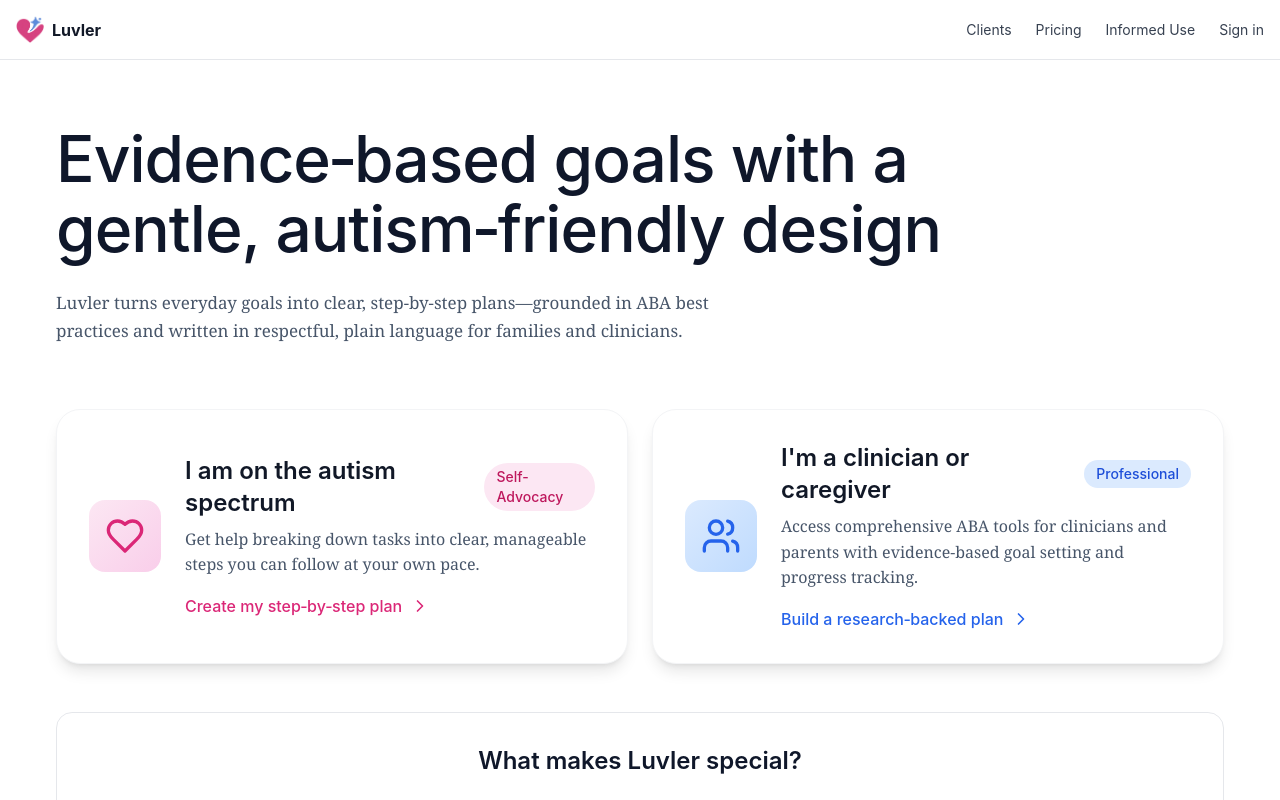
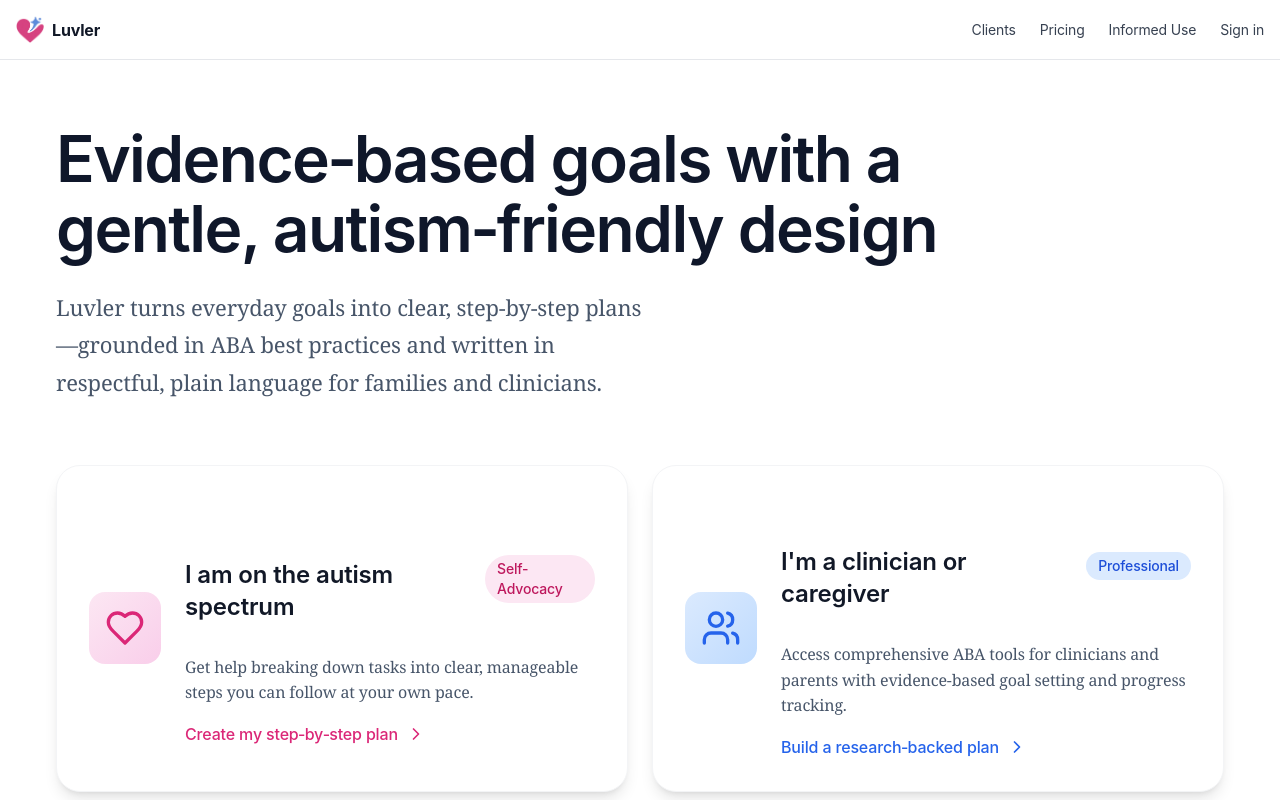
Before and after one commit to bohselecta/luvler, a Next.js app: page / in a window 1280 px wide. Shown: the top 800 px of the page. Built offline with nearby package versions, Linux system fonts and the light colour scheme; no server answers.

Commit message:
Typography: Anthropic-inspired scale (17.5px body, 1.7 line-height, lighter hero)

```diff
--- a/app/page.tsx
+++ b/app/page.tsx
@@ -21,10 +21,10 @@
       <div className="max-w-[1280px] w-full px-4 md:px-8">
         {/* Header */}
         <div className="mb-16">
-          <h1 className="mt-10 text-[3.5rem] md:text-[4rem] leading-[1.1] font-medium tracking-[-0.015em] text-slate-900 max-w-4xl font-display">
+          <h1 className="mt-10 text-[3.5rem] md:text-[4rem] leading-[1.1] font-semibold tracking-tight text-slate-900 max-w-4xl font-display">
             Evidence‑based goals with a gentle, autism‑friendly design
           </h1>
-          <p className="mt-6 text-[1.0625rem] leading-[1.65] text-slate-600 max-w-2xl font-serif">
+          <p className="mt-6 text-[22px] leading-[1.7] font-normal text-slate-600 max-w-[48ch] font-serif">
             Luvler turns everyday goals into clear, step‑by‑step plans—grounded in ABA best practices and written in respectful, plain language for families and clinicians.
           </p>
         </div>
--- a/styles/globals.css
+++ b/styles/globals.css
@@ -73,6 +73,10 @@
   text-rendering: optimizeLegibility;
 }
 
+body {
+  letter-spacing: -0.01em;
+}
+
 /* Respect user's motion preferences */
 @media (prefers-reduced-motion: reduce) {
   *,
@@ -100,6 +104,29 @@
 .focus-visible:focus-visible {
   outline: 2px solid rgb(var(--luvler-pink));
   outline-offset: 2px;
+}
+
+/* Anthropic-inspired Typography Scale */
+@layer base {
+  p, li {
+    @apply text-[17.5px] leading-[1.7] text-slate-800 dark:text-slate-200;
+  }
+
+  h1 {
+    @apply text-5xl md:text-6xl font-semibold tracking-tight text-slate-900 dark:text-slate-50;
+  }
+
+  h2 {
+    @apply text-3xl md:text-4xl font-semibold mt-12 mb-6 text-slate-900 dark:text-slate-50;
+  }
+
+  h3 {
+    @apply text-2xl font-medium mt-8 mb-4 text-slate-900 dark:text-slate-50;
+  }
+
+  h4 {
+    @apply text-xl font-medium mt-6 mb-3 text-slate-900 dark:text-slate-50;
+  }
 }
 
 /* Autism-friendly design utilities */
```
